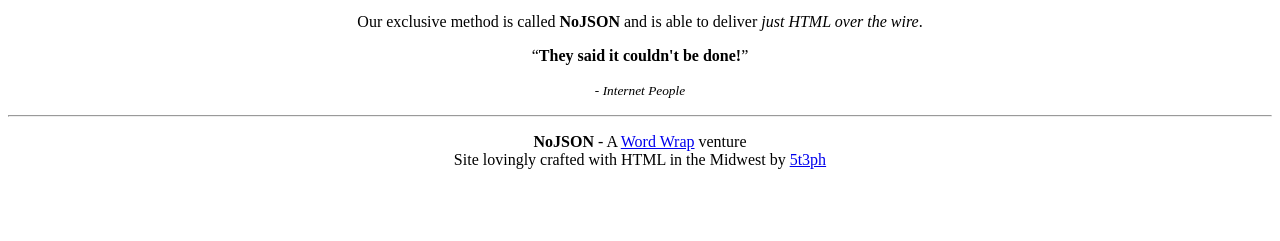
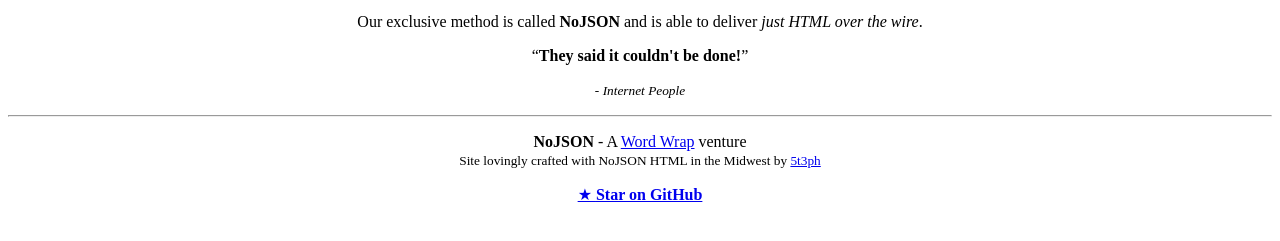
Before and after one commit to 5t3ph/nojson, a plain HTML site: page index.html in a window 1280 px wide. Shown: the part 101-342 px from the top of the page. Drawn offline with Linux system fonts and the light colour scheme.

Commit message:
Official Release

```diff
--- a/index.html
+++ b/index.html
@@ -29,9 +29,16 @@
       <footer>
         <p>
           <strong>NoJSON</strong> - A
-          <a href="https://wordwrap.dev">Word Wrap</a> venture<br />Site
-          lovingly crafted with HTML in the Midwest by
-          <a href="https://twitter.com/5t3ph">5t3ph</a>
+          <a href="https://wordwrap.dev">Word Wrap</a> venture<br />
+          <small
+            >Site lovingly crafted with NoJSON HTML in the Midwest by
+            <a href="https://twitter.com/5t3ph">5t3ph</a></small
+          >
+        </p>
+        <p>
+          <a href="https://github.com/5t3ph/nojson"
+            >&#9733; <strong>Star on GitHub</strong></a
+          >
         </p>
       </footer>
     </center>
```
Also changed, not shown: 1 other file.
